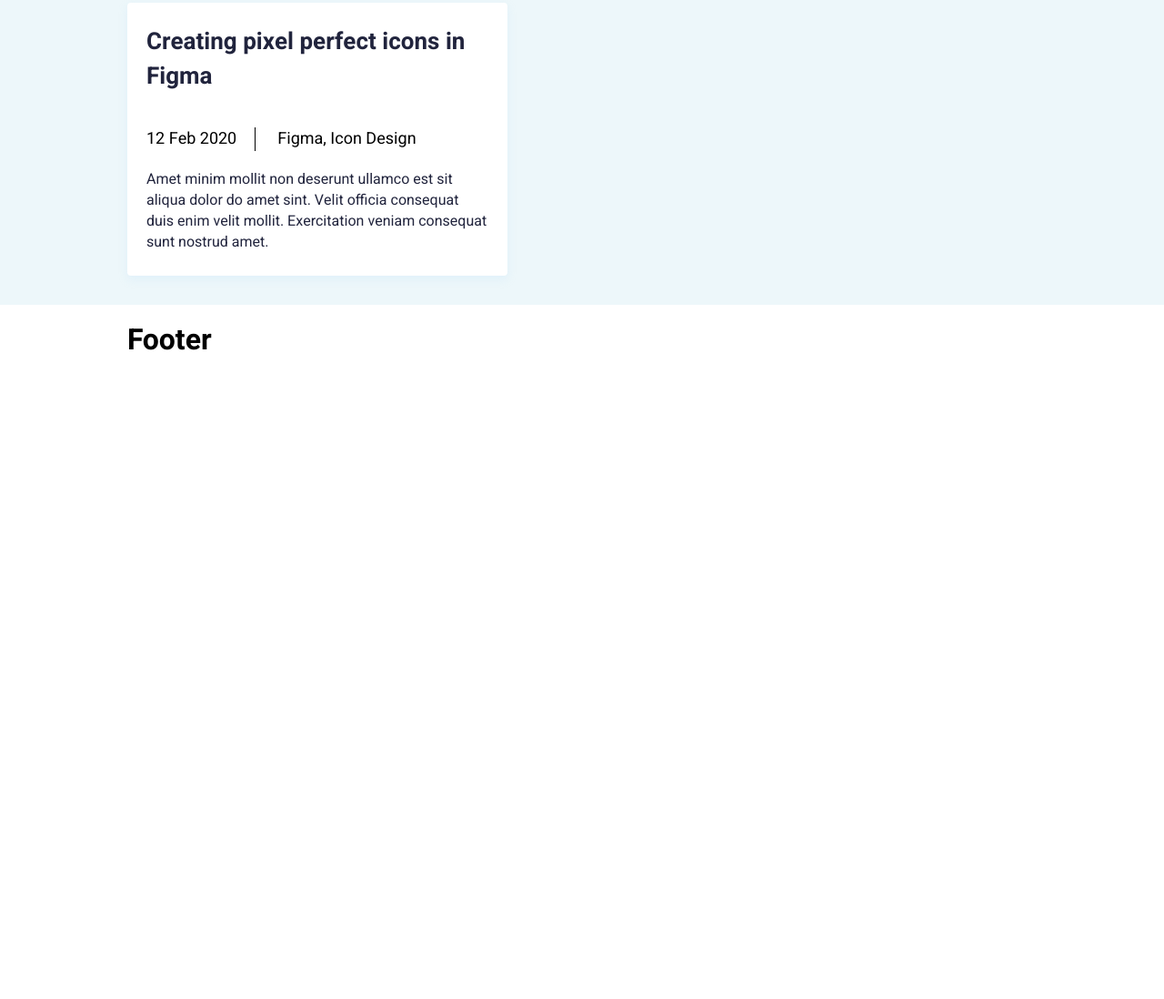
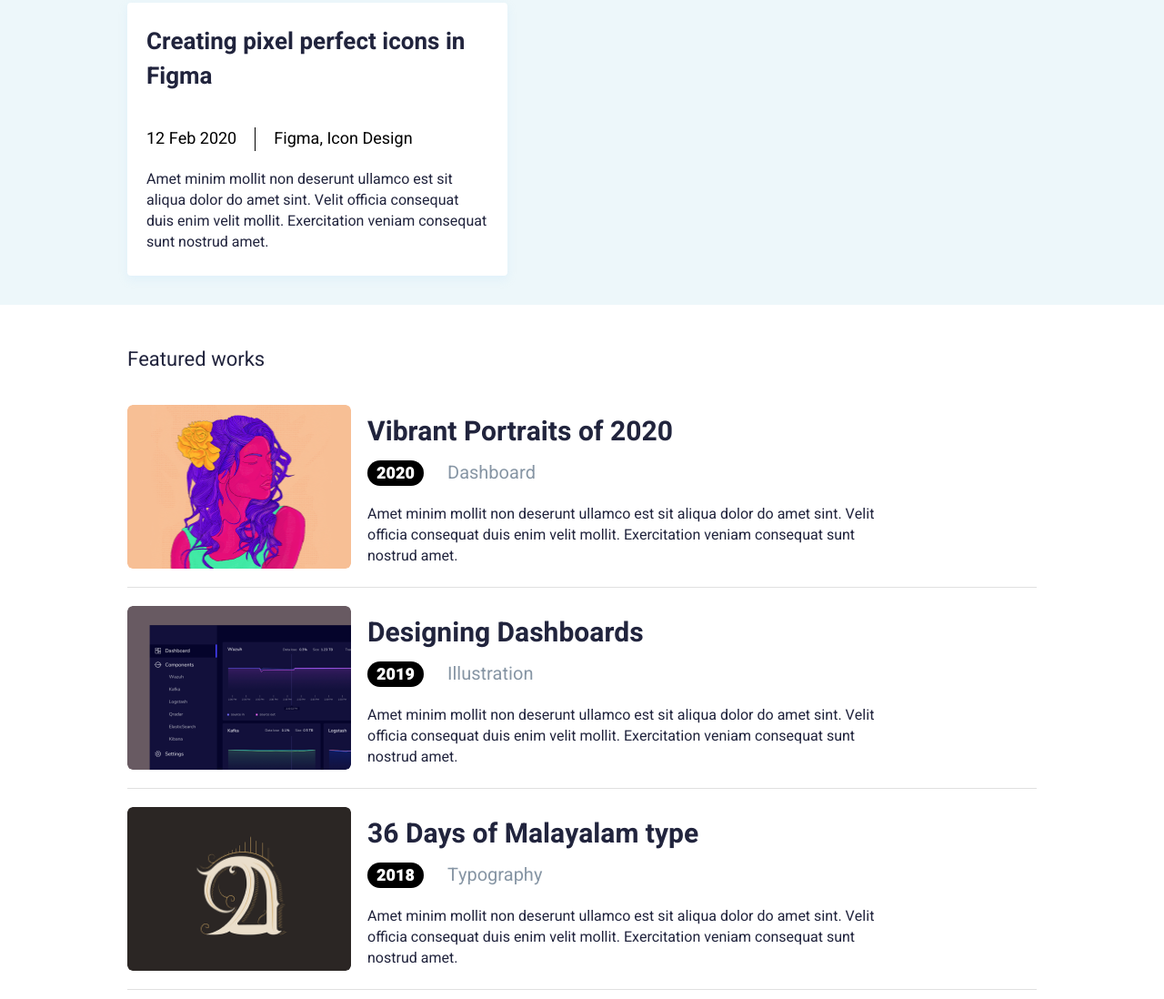
Before and after one commit to KushnirIllia/John_portfolio, a website: page #src/index.html in a window 1280 px wide. Shown: the part 1022-2120 px from the top of the page at 91% size. Before the commit the page ends 1437 px from the top, so only its background shows below. Drawn offline with nearby package versions, Linux system fonts and the light colour scheme; files that its build step writes are made by us from their sources.

Commit message:
works section

```diff
--- a/#src/_posts.html
+++ b/#src/_posts.html
@@ -7,24 +7,30 @@
     <div class="posts__wrapper">
       <div class="post">
         <div class="post__title">Making a design system from scratch</div>
-        <div class="post__date">12 Feb 2020</div>
-        <div class="post__text">Design, Pattern</div>
+        <div class="post__content">
+          <div class="post__date">12 Feb 2020</div>
+          <span>Figma, Icon Design</span>
+        </div>
         <div class="post__descr">Amet minim mollit non deserunt ullamco est sit aliqua dolor do amet sint. Velit officia
           consequat duis enim velit mollit. Exercitation veniam consequat sunt nostrud amet.
         </div>
       </div>
       <div class="post">
         <div class="post__title">Creating pixel perfect icons in Figma</div>
-        <div class="post__date">12 Feb 2020</div>
-        <div class="post__text">Figma, Icon Design</div>
+        <div class="post__content">
+          <div class="post__date">12 Feb 2020</div>
+          <span>Figma, Icon Design</span>
+        </div>
         <div class="post__descr">Amet minim mollit non deserunt ullamco est sit aliqua dolor do amet sint. Velit officia
           consequat duis enim velit mollit. Exercitation veniam consequat sunt nostrud amet.
         </div>
       </div>
       <div class="post">
         <div class="post__title">Creating pixel perfect icons in Figma</div>
-        <div class="post__date">12 Feb 2020</div>
-        <div class="post__text">Figma, Icon Design</div>
+        <div class="post__content">
+          <div class="post__date">12 Feb 2020</div>
+          <span>Figma, Icon Design</span>
+        </div>
         <div class="post__descr">Amet minim mollit non deserunt ullamco est sit aliqua dolor do amet sint. Velit officia
           consequat duis enim velit mollit. Exercitation veniam consequat sunt nostrud amet.
         </div>
--- a/#src/_resume.html
+++ b/#src/_resume.html
@@ -2,7 +2,7 @@
   <div class="container">
     <div class="resume__wrapper">
       <div class="resume__info">
-        <div class="resume__tittle section-title">Hi, I am John,
+        <div class="resume__title title">Hi, I am John,
           Creative Technologist
         </div>
         <div class="resume__text">
--- /dev/null
+++ b/#src/_works.html
@@ -0,0 +1,44 @@
+<section class="works">
+  <div class="container">
+    <div class="section-name">Featured works</div>
+    <div class="works__wrapper">
+      <div class="work">
+        <a class="work__image"><img src="img/works/vibrant.png" alt="vibrant"></a>
+        <div class="work__info">
+          <div class="work__title title">Vibrant Portraits of 2020</div>
+          <div class="work__content">
+            <div class="work__year"><span>2020</span></div>
+            <span>Dashboard</span>
+          </div>
+          <div class="work__descr">Amet minim mollit non deserunt ullamco est sit aliqua dolor do amet sint. Velit
+            officia consequat duis enim velit mollit. Exercitation veniam consequat sunt nostrud amet.
+          </div>
+        </div>
+      </div>
+      <div class="work">
+        <a class="work__image"><img src="img/works/designing.png" alt="dashboard"></a>
+        <div class="work__info">
+          <div class="work__title title">Designing Dashboards</div>
+          <div class="work__content">
+            <div class="work__year"><span>2019</span></div>
+            <span>Illustration</span></div>
+          <div class="work__descr">Amet minim mollit non deserunt ullamco est sit aliqua dolor do amet sint. Velit
+            officia consequat duis enim velit mollit. Exercitation veniam consequat sunt nostrud amet.
+          </div>
+        </div>
+      </div>
+      <div class="work">
+        <a class="work__image"><img src="img/works/36days.png" alt="36days"></a>
+        <div class="work__info">
+          <div class="work__title title">36 Days of Malayalam type</div>
+          <div class="work__content">
+            <div class="work__year"><span>2018</span></div>
+            <span>Typography</span></div>
+          <div class="work__descr">Amet minim mollit non deserunt ullamco est sit aliqua dolor do amet sint. Velit
+            officia consequat duis enim velit mollit. Exercitation veniam consequat sunt nostrud amet.
+          </div>
+        </div>
+      </div>
+    </div>
+  </div>
+</section>
--- a/#src/index.html
+++ b/#src/index.html
@@ -10,6 +10,7 @@
 
 @@include('_resume.html')
 @@include('_posts.html')
+@@include('_works.html')
 
 @@include('_footer.html')
 
--- a/#src/scss/main/_main-media.scss
+++ b/#src/scss/main/_main-media.scss
@@ -7,7 +7,7 @@
   .container {
     max-width: 720px;
   }
-  .section-title {
+  .title {
     font-size: 42px;
   }
 }
@@ -15,7 +15,7 @@
   .container {
     max-width: 540px;
   }
-  .section-title {
+  .title {
     font-size: 32px;
     line-height: 40px;
     text-align: center;
--- a/#src/scss/main/_main.scss
+++ b/#src/scss/main/_main.scss
@@ -18,7 +18,7 @@ body {
 }
 
 
-.section-title {
+.title {
   font-weight: 700;
   font-size: 44px;
   line-height: 60px;
--- a/#src/scss/posts.scss
+++ b/#src/scss/posts.scss
@@ -39,20 +39,24 @@
     color: $main-color;
     padding-bottom: 37px ;
   }
+  &__content {
+    display: flex;
+    //justify-content: space-between;
+    align-items: center;
+    margin-bottom: 20px;
+    //width: 275px;
+    font-weight: 400;
+    font-size: 18px;
+    line-height: 26px;
+    span {
+      padding-left: 20px;
+    }
+  }
   &__date {
     border-right: 1px solid #000000;
     padding-right: 20px;
   }
-  &__text {
-    padding-left: 20px;
-  }
-  &__date, &__text {
-    display: inline-block;
-    font-weight: 400;
-    font-size: 18px;
-    line-height: 26px;
-    margin-bottom: 20px;
-  }
+
   &__descr {
     line-height: 23px;
     color: $main-color;
@@ -81,7 +85,7 @@
       line-height: 32px;
       padding-bottom: 25px;
     }
-    &__text, &__date {
+    &__content {
       margin-bottom: 16px;
     }
     &__descr {
@@ -105,8 +109,8 @@
       line-height: 32px;
       padding-bottom: 25px;
     }
-    &__text, &__date {
-      font-size: 16px;
+    &__content span, &__date{
+      font-size: 15px;
       margin-bottom: 19px;
     }
     &__text {
--- a/#src/scss/resume.scss
+++ b/#src/scss/resume.scss
@@ -138,5 +138,8 @@
     &__wrapper {
       gap: 30px;
     }
+    &__title {
+      text-align: center;
+    }
   }
 }
--- a/#src/scss/style.scss
+++ b/#src/scss/style.scss
@@ -15,6 +15,7 @@ $main-color: #21243D;
 @import 'header';
 @import 'resume';
 @import 'posts';
+@import 'works';
 @import 'footer';
 
 // end of Connect files ==========
--- /dev/null
+++ b/#src/scss/works.scss
@@ -0,0 +1,132 @@
+.works  {
+  padding: 30px 0 82px 0;
+  &__wrapper {
+    display: grid;
+    grid-template: repeat(3, auto) / 100%;
+    grid-auto-rows: minmax(270px, auto);
+  }
+}
+.work {
+  display: grid;
+  grid-template: 180px / 246px 594px;
+  column-gap: 18px;
+  padding: 20px 0;
+  border-bottom: 1px solid #E0E0E0;
+  &__title {
+    font-size: 30px;
+  }
+  &__image {
+    height: 180px;
+    width: 100%;
+    object-fit: cover;
+    img {
+      width: 100%;
+      height: 100%;
+      border-radius: 6px;
+
+    }
+  }
+  &__content {
+    display: grid;
+    //justify-content: space-between;
+    //align-items: center;
+    //wi
+    grid-template: auto / 62px auto;
+    //justify-content: center;
+    align-items: center;
+    gap: 26px;
+    span {
+      font-weight: normal;
+      font-size: 20px;
+      line-height: 29px;
+      color: #8695A4;
+    }
+
+    margin-bottom: 20px;
+  }
+  &__year {
+    background: #000;
+    //height: ;
+    border-radius: 16px;
+    width: 100%;
+    display: flex;
+    justify-content: center;
+    align-items: center;
+    span {
+      color: white;
+      font-weight: 900;
+      font-size: 18px;
+      line-height: 26px;
+      padding: 2px 0 0 0;
+    }
+  }
+  &__descr {
+    color: $main-color;
+    font-size: 16px;
+    line-height: 23px;
+  }
+}
+@media (max-width: 1200px) {
+
+}
+@media (max-width: 992px) {
+  .work {
+    grid-template: auto / 246px 456px;
+    &__title {
+      font-size: 36px;
+    }
+  }
+}
+@media (max-width: 768px) {
+  .work {
+    grid-template: repeat(2, auto) / 100%;
+    padding: 20px;
+    &__title {
+      font-size: 34px;
+      padding: 15px 0;
+    }
+    &__image {
+      width: 360px;
+      margin: 0 auto;
+      height: 220px;
+    }
+    &__info {
+      text-align: center;
+
+    }
+    &__content {
+      grid-template: auto / 62px auto;
+      justify-content: center;
+      gap: unset;
+      span {
+        width: 140px;
+      }
+    }
+  }
+}
+@media (max-width: 576px) {
+  .work {
+    grid-template: repeat(2, auto) / 100%;
+    padding: 20px;
+    &__title {
+      font-size: 24px;
+      padding: 15px 0;
+    }
+    &__image {
+      width: auto;
+      margin: 0 auto;
+    }
+    &__info {
+      text-align: center;
+
+    }
+    &__content {
+      grid-template: auto / 62px auto;
+      justify-content: center;
+      span {
+        width: 140px;
+        font-size: 16px;
+      }
+    }
+  }
+}
```
Also changed, not shown: John/index.html (+1 -1 lines), John/posts.html (deleted, +0 -1 lines), #src/img/works/36days.png (added), #src/img/works/designing.png (added), #src/img/works/vibrant.png (added), John/css/style.css, John/css/style.min.css, 1 other file.
